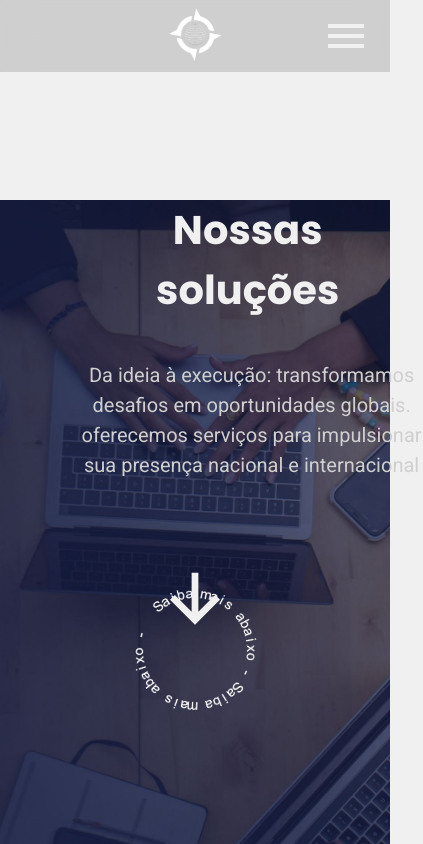
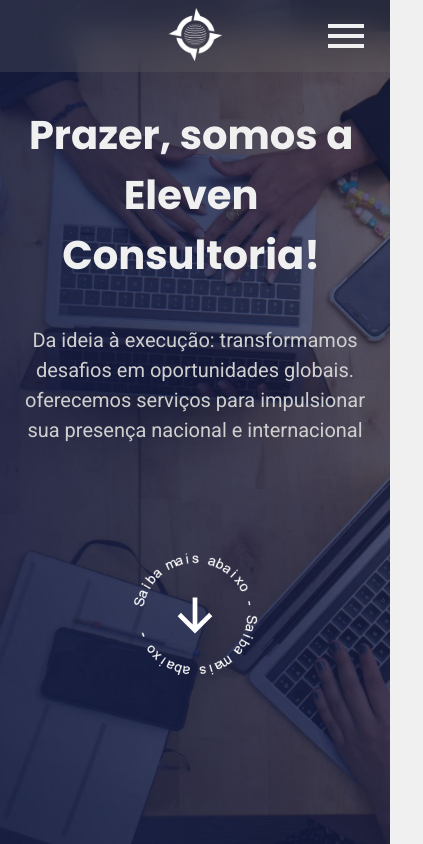
Before and after one commit to knex-projects/eleven-lp, a React (Vite) app in the folder FrontEnd/: page /Solucoes in a window 390 px wide. Shown: the top 844 px of the page, 423 px wide, since content can reach past the window. Built offline with nearby package versions, Linux system fonts and the light colour scheme.

Commit message:
fix(OurSolutions): Responsividade consertada

```diff
--- a/FrontEnd/src/components/Sections/OurSolutionsSection/OurSolutionsSection.tsx
+++ b/FrontEnd/src/components/Sections/OurSolutionsSection/OurSolutionsSection.tsx
@@ -2,24 +2,26 @@
 import learnMoreIcon from "@/assets/images/icons/learn-more.png"
 import { IoArrowDownSharp } from "react-icons/io5";
 
-
 export default function OurSolutionsSection() {
   return (
 	<section
-        className="w-screen h-[870px] bg-cover gap-28 max-xl:gap-20 items-center max-lg:flex-col justify-center pt-20 text-primary-text bg-center max-md:pt-0"
+        className="w-screen h-[870px] flex bg-cover gap-28 max-xl:gap-20 items-center max-lg:flex-col justify-center pt-20 text-primary-text bg-center max-md:pt-0"
         style={{ backgroundImage: `url(${backgroundImage})` }}
     >
-      <div className="ml-[80px] min-lg:mr-auto mt-[200px]">
+      <div className="">
+        <div className="">
           <h1 className="text-[45px] font-bold  max-w-[493px] w-[86vw] max-lg:text-[40px] max-lg:text-center">
-          Nossas soluções
+            Prazer, somos a Eleven Consultoria!
           </h1>
+          <div className="max-lg:hidden max-lg:absolute min-w-[80vw]"></div>
           <h2 className="text-[24px] font-normal  max-w-[481px] pt-10 text-subtext w-[88vw] max-lg:text-[20px] max-lg:text-center">
             Da ideia à execução:  transformamos desafios em oportunidades globais. oferecemos serviços para impulsionar  sua presença nacional e internacional
           </h2>
         </div>
-      <div className="mt-[20px] flex justify-center">
+        <div className="mt-[20px] h-[300px] flex justify-center relative">
           <img className="w-[300px] rotating" src={learnMoreIcon} alt="Saiba mais"/>
-        <IoArrowDownSharp className="text-[72px] absolute bottom-[210px]"/>
+          <IoArrowDownSharp className="text-[50px] text-white absolute top-1/2 left-1/2 -translate-x-1/2 -translate-y-1/2"/>
+        </div>
       </div>
     </section>
   )
```
Lines whose indentation alone changed are shown as unchanged.
